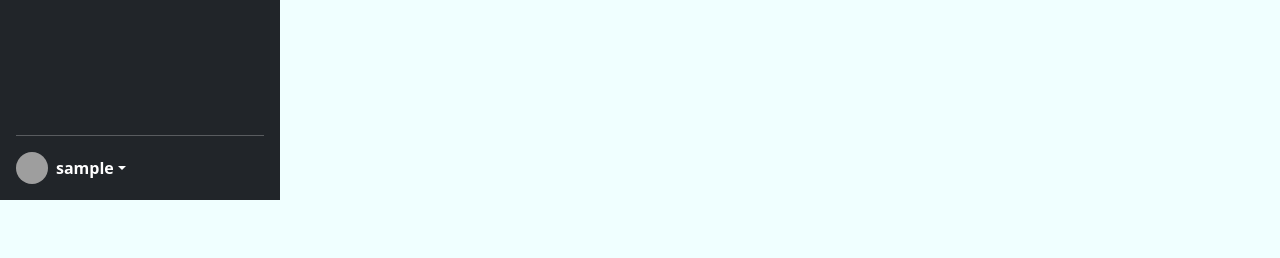
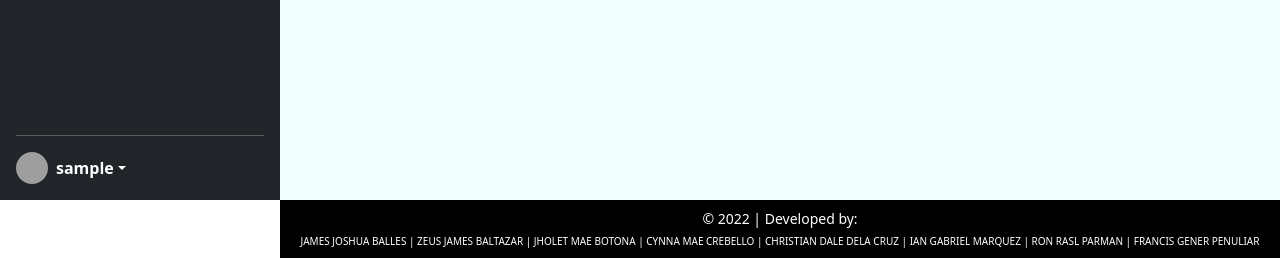
Before and after one commit to zEuS0390/kaizen-faculty-eval, a Django app: page /administrator/ in a window 1280 px wide. Shown: the part 600-858 px from the top of the page. Before the commit the page ends 800 px from the top, so only its background shows below. Run offline with Django 4.2, Linux system fonts and the light colour scheme; the visitor is signed in with stand-in values (Sample User, id 1); some libraries are stand-ins or nearby versions; grey boxes are pictures that could not be loaded.

Commit message:
Add administrator footer

```diff
--- a/facultyeval/administrator/templates/administrator/about.html
+++ b/facultyeval/administrator/templates/administrator/about.html
@@ -1,7 +1,7 @@
 {% extends 'administrator/base.html' %}
 {% block content %}
 <!-- Shows the members of the development team -->
-<div class="row d-flex justify-content-center">
+<div class="row d-flex justify-content-center" style="height: 100vh;">
     <div class="col-auto mt-4">
         <div style="width: 18rem;">
             <div class="text-center">
--- a/facultyeval/administrator/templates/administrator/base.html
+++ b/facultyeval/administrator/templates/administrator/base.html
@@ -10,11 +10,11 @@
         <!-- <link href="https://cdn.jsdelivr.net/npm/bootstrap@5.0.2/dist/css/bootstrap.min.css" rel="stylesheet" integrity="sha384-EVSTQN3/azprG1Anm3QDgpJLIm9Nao0Yz1ztcQTwFspd3yD65VohhpuuCOmLASjC" crossorigin="anonymous"> -->
     </head>
     <body>
-        <div class="container-fluid" style="padding-left: 0rem;">
+        <div class="container-fluid" style="position: absolute; padding-left: 0rem;">
             <div class="row">
                 <!-- Sidebar Navigation -->
-                <div class="col-auto" style="background-color: orange; padding-right: 0rem;">
-                    <div class="d-flex flex-column flex-shrink-0 p-3 text-white bg-dark" style="width: 280px; height: 100vh;">
+                <div class="col-auto" style="padding-right: 0rem;">
+                    <div class="d-flex flex-column flex-shrink-0 p-3 text-white bg-dark" style="width: 280px; height: 100vh; position:fixed;">
                         <a href="/" class="d-flex align-items-center mb-3 mb-md-0 me-md-auto text-white text-decoration-none">
                           <span class="fs-4">Faculty Evaluation</span>
                         </a>
@@ -26,7 +26,7 @@
                                 </a>
                             </li>
                             <li class="nav-item">
-                                <button href="#" class="nav-link btn btn-toggle align-items-center text-white" data-bs-toggle="collapse" data-bs-target="#courses-collapse" aria-expanded="false">
+                                <button id="course_collapse" href="#" class="nav-link btn btn-toggle align-items-center text-white" data-bs-toggle="collapse" data-bs-target="#courses-collapse" aria-expanded="false">
                                   Courses
                                 </button>
                                 <div class="collapse" id="courses-collapse">
@@ -79,13 +79,23 @@
                     </div>
                 </div>
                 <!-- Content -->
-                <div class="col">
+                <div class="col" style="margin-left: 280px;">
                     {% block content %}
                     {% endblock %}
                 </div>
             </div>
+            <!-- Footer -->
+            <div class="row">
+              <div class="col pl-2 pr-2" style="margin-left: 280px; padding-right: 0rem;">
+                <footer class="page-footer" style="z-index: 0; background-color: black; bottom: 0;">
+                  <div class="footer-copyright py-2 text-center text-white" style="font-size: 14px;">
+                    © 2022 | Developed by:<br>
+                    <span style="font-size: 10px;">JAMES JOSHUA BALLES | ZEUS JAMES BALTAZAR | JHOLET MAE BOTONA | CYNNA MAE CREBELLO | CHRISTIAN DALE DELA CRUZ | IAN GABRIEL MARQUEZ | RON RASL PARMAN | FRANCIS GENER PENULIAR</span>
+                  </div>
+                </footer>
+              </div>
+            </div>
         </div>
-
         <!-- JS Scripts -->
         <script src="{% static 'js/jquery-3.6.0.min.js' %}"></script>
         <!-- <script src="{% static 'js/bootstrap/bootstrap.min.js' %}"></script> -->
```
Also changed, not shown: facultyeval/canvas/views.py (+0 -12 lines).
